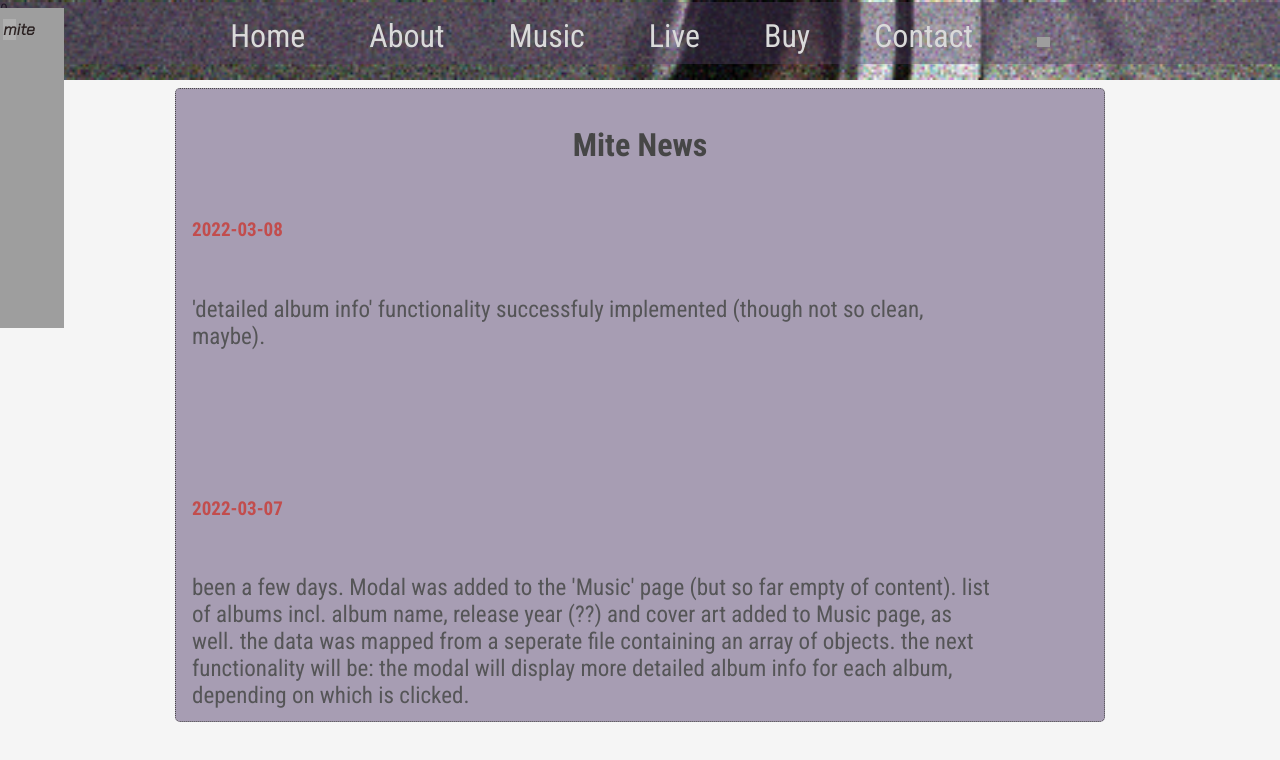
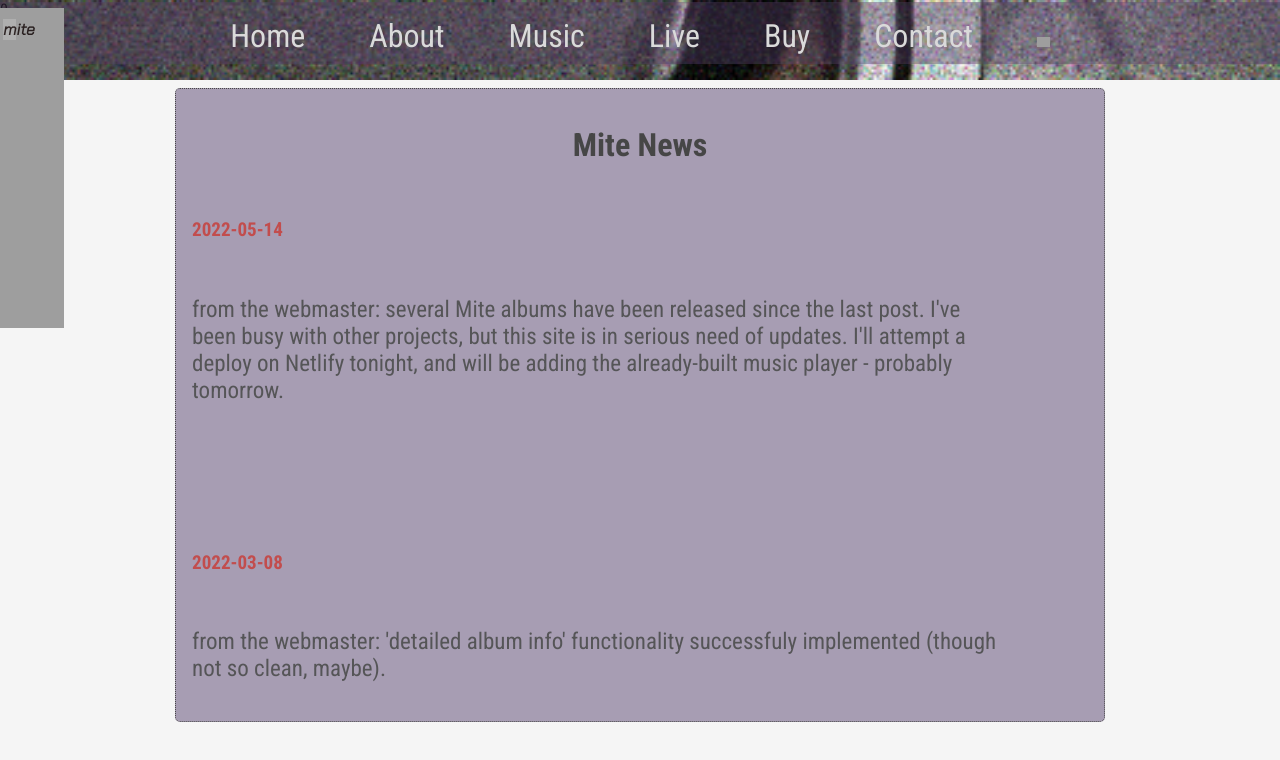
Before and after one commit to uchutanjyo/mite, a React (Create React App) app: page / in a window 1280 px wide. Shown: the top 760 px of the page. Built offline with nearby package versions, Linux system fonts and the light colour scheme; grey boxes are pictures that could not be loaded.

Commit message:
a news update

```diff
--- a/src/About.js
+++ b/src/About.js
@@ -21,7 +21,7 @@ mite was born  out of  Mite wanting to hear certain sounds.  it  wanted to make
       located in Toronto, ON and has also been located in Tokyo. open to collaboration of (almost) any kind.
 </Paragraph>
    <Paragraph>
-some words that describe  mite's music: ugly, displeasing, scary, unappealing, harsh, dissonant, relaxing, annoying, fun, dark, light, dissociative, varied, pleasing, beautiful, rich, tinny, lacking, minimal,  maximal, poo, noisy, melodic, improvised, not considered, no thought, just feeling, comedy, live DJ set, old  keyboard with built in MIDI instruments covered with black paint, a guitar with less than 5 strings, a dusty bass, a,  the same pedal setup since the beginning, the, rock, ambient,  rock,
+some words that describe  mite's music: ugly, displeasing, scary, unappealing, harsh, dissonant, relaxing, annoying, fun, dark, light, dissociative, varied, pleasing, beautiful, rich, tinny, lacking, minimal,  maximal, noisy, melodic, improvised, not considered, no thought, just feeling, comedy, live DJ set, old  keyboard with built in MIDI instruments covered with black paint, a guitar with less than 5 strings, a dusty bass, a,  the same pedal setup since the beginning, the, rock, ambient,  rock,
 </Paragraph>
    <Paragraph>
 other projects:
--- a/src/Buy.js
+++ b/src/Buy.js
@@ -13,10 +13,10 @@ const Buy = () => {
 All released Mite albums can be purchased in .wav at <a href="http://mitehole.bandcamp.com">http://mitehole.bandcamp.com.</a>
 </Paragraph>
 <Paragraph>
-As promised on that page, Mite (Mat t) will autograph  a custom  made Rotted out old something upon request.
+As promised on that page, Mite will autograph a custom made Rotted out old something upon request.
 </Paragraph>
 <Paragraph>
-Also, as was Also promised on that page, MaTt will give you a CD-R for 1 cent (any album). Canadian Penny , plesae.</Paragraph>
+Also, as was Also promised on that page, Mite will give you a CD-R for 1 cent (any album). Canadian Penny , please.</Paragraph>
 <Paragraph>
 stay tuned for more merchandise.</Paragraph>
   </Main>
--- a/src/Contact.js
+++ b/src/Contact.js
@@ -11,7 +11,7 @@ const Contact = () => {
 
       <h1 className='header'> Contact Mite</h1>
       <Paragraph>
-        email: mite.hole@gmail.com
+        email: mitehole@gmail.com
       </Paragraph>
     </Main>
   );
--- a/src/Home.js
+++ b/src/Home.js
@@ -9,17 +9,21 @@ const Home = () => {
     <>
  <Main>
        <h1 className='header'>Mite News</h1>
+       <Post id="6" date='2022-05-14'>
+<Paragraph>
+from the webmaster: several Mite albums have been released since the last post. I've been busy with other projects, but this site is in serious need of updates. I'll attempt a deploy on Netlify tonight, and will be adding the already-built music player - probably tomorrow.
+ </Paragraph>
+          </Post>
  <Post id="5" date='2022-03-08'>
 <Paragraph>
-         'detailed album info' functionality successfuly implemented (though not so clean, maybe).
+from the webmaster: 'detailed album info' functionality successfuly implemented (though not so clean, maybe).
  </Paragraph>
-
           </Post>
 
 
     <Post id="4" date='2022-03-07'>
 <Paragraph>
-         been a few days. Modal was added to the 'Music' page (but so far empty of content). list of albums incl. album name, release year (??) and cover art added to Music page, as well. the data was mapped from a seperate file containing an array of objects. the next functionality will be: the modal will display more detailed album info for each album, depending on which is clicked.
+         from the webmaster: been a few days. Modal was added to the 'Music' page (but so far empty of content). list of albums incl. album name, release year (??) and cover art added to Music page, as well. the data was mapped from a seperate file containing an array of objects. the next functionality will be: the modal will display more detailed album info for each album, depending on which is clicked.
 </Paragraph>
 <Paragraph>REAL mite news:  More shuffling thru old/newish recordings; a new album will Certainly come out in the next week or two. Fans, stay tuned!
 </Paragraph>
@@ -28,7 +32,7 @@ const Home = () => {
 
             <Post id="3" date='2022-03-04'>
 <Paragraph>
-          today, messing with the css. looking for a design which references my interest in 'web design' (lol) dating back to 2003/2004. hard to put into words what it 'is'. basically, grainy and hard to define. this is in no way ' good design' but it's something that has always appealed to me for some reason.
+          from the webmaster: today, messing with the css. looking for a design which references my interest in 'web design' (lol) dating back to 2003/2004. hard to put into words what it is. basically, grainy and hard to define. this is in no way 'good design' but it's something that has always appealed to me for some reason.
 </Paragraph>
 <Paragraph>
          it's simple but i'll leave it as it is.. on to more functionality  !!
@@ -38,7 +42,7 @@ const Home = () => {
 
             <Post id="2" date='2022-03-02'>
 <Paragraph>
-          i am currently shamelessly using my Official Artist  Website as a React.js practice space (first of my own projects). my goal is to make a basic single-page app using React Router. i want to showcase my 'albums' using a popup modal which will display more info about each album + eventually a music player. i might even add a fake or real shopping cart/e-commerce section. we'll see.
+          Note from the website creator: i am currently shamelessly using Mite's Official Artist  Website as my own React.js practice space (first of my own projects)- he doesn't mind. my goal is to make a basic single-page app using React Router. i want to showcase mite's 'albums' using a popup modal which will display more info about each album + eventually a music player. i might even add a fake or real shopping cart/e-commerce section. we'll see.
 </Paragraph>
 <Paragraph>
           actual mite news: on Feb 28 around 12:00 AM, 'swarm' was released. tracks include '2daysin1', 'swarm' and 'The Old rotted Out Toilet. "
```
